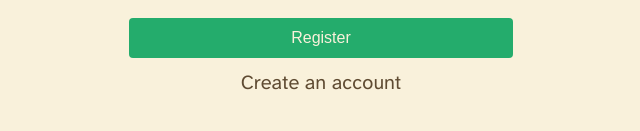
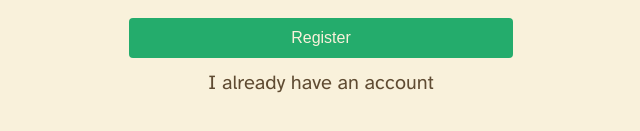
Before and after one commit to facundoveliz/budgie, a Next.js app in the folder client/: page /register in a window 1280 px wide. Shown: the part 569-700 px from the top of the page, without its empty margins (319-959 px from the left). Built offline with nearby package versions, Linux system fonts and the light colour scheme.

Commit message:
🔰 fixed <p> of login and register

```diff
--- a/client/pages/login.tsx
+++ b/client/pages/login.tsx
@@ -82,7 +82,7 @@ const Login: LoginType = function Login() {
         <SubmitWrapper>
           <Button type="submit">Submit</Button>
           <Link passHref href="/register">
-            <p>I already have an account</p>
+            <p>Create an account</p>
           </Link>
         </SubmitWrapper>
       </Form>
--- a/client/pages/register.tsx
+++ b/client/pages/register.tsx
@@ -114,7 +114,7 @@ const Register: RegisterType = function Register() {
         <SubmitWrapper>
           <Button type="submit">Register</Button>
           <Link passHref href="/login">
-            <p>Create an account</p>
+            <p>I already have an account</p>
           </Link>
         </SubmitWrapper>
       </Form>
```
